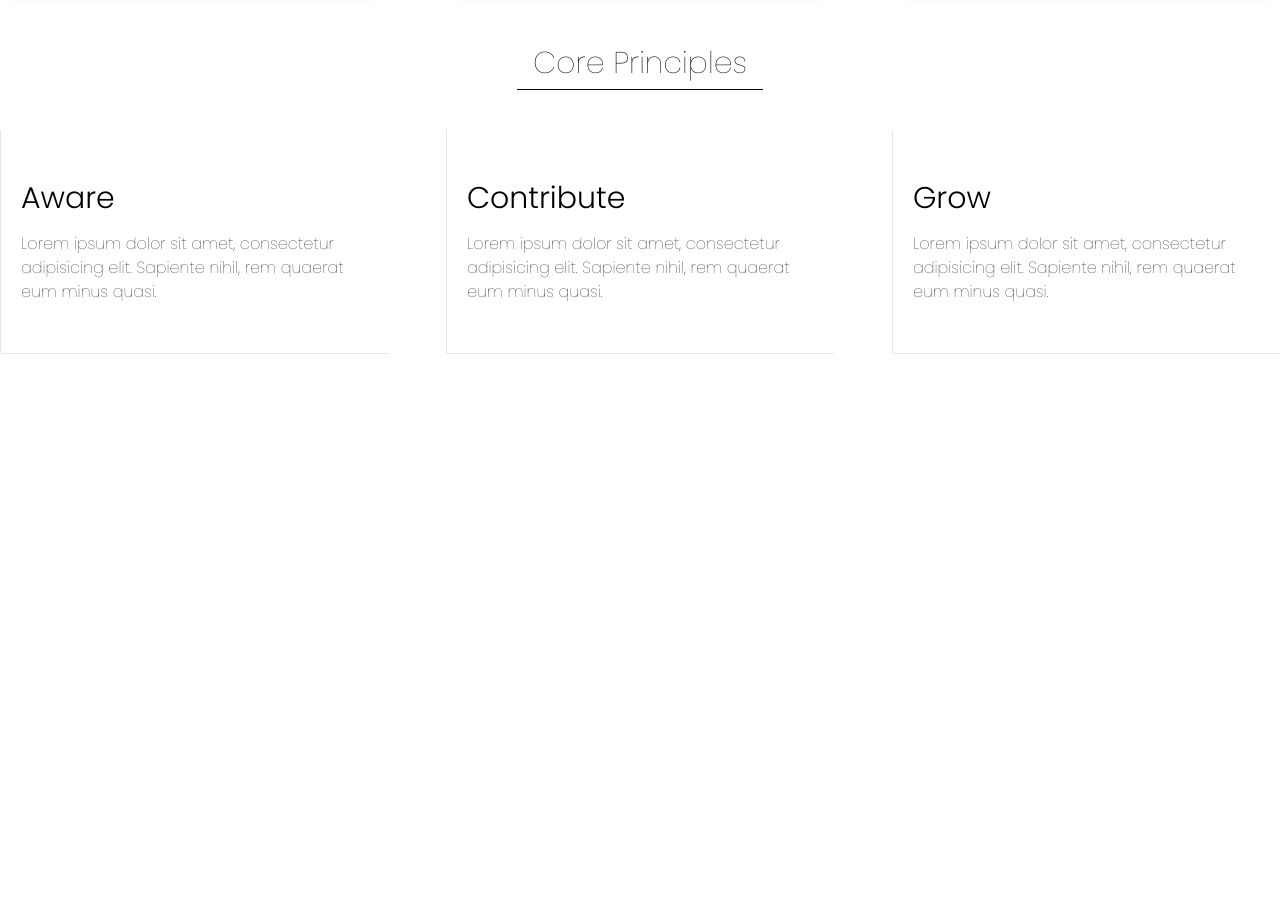
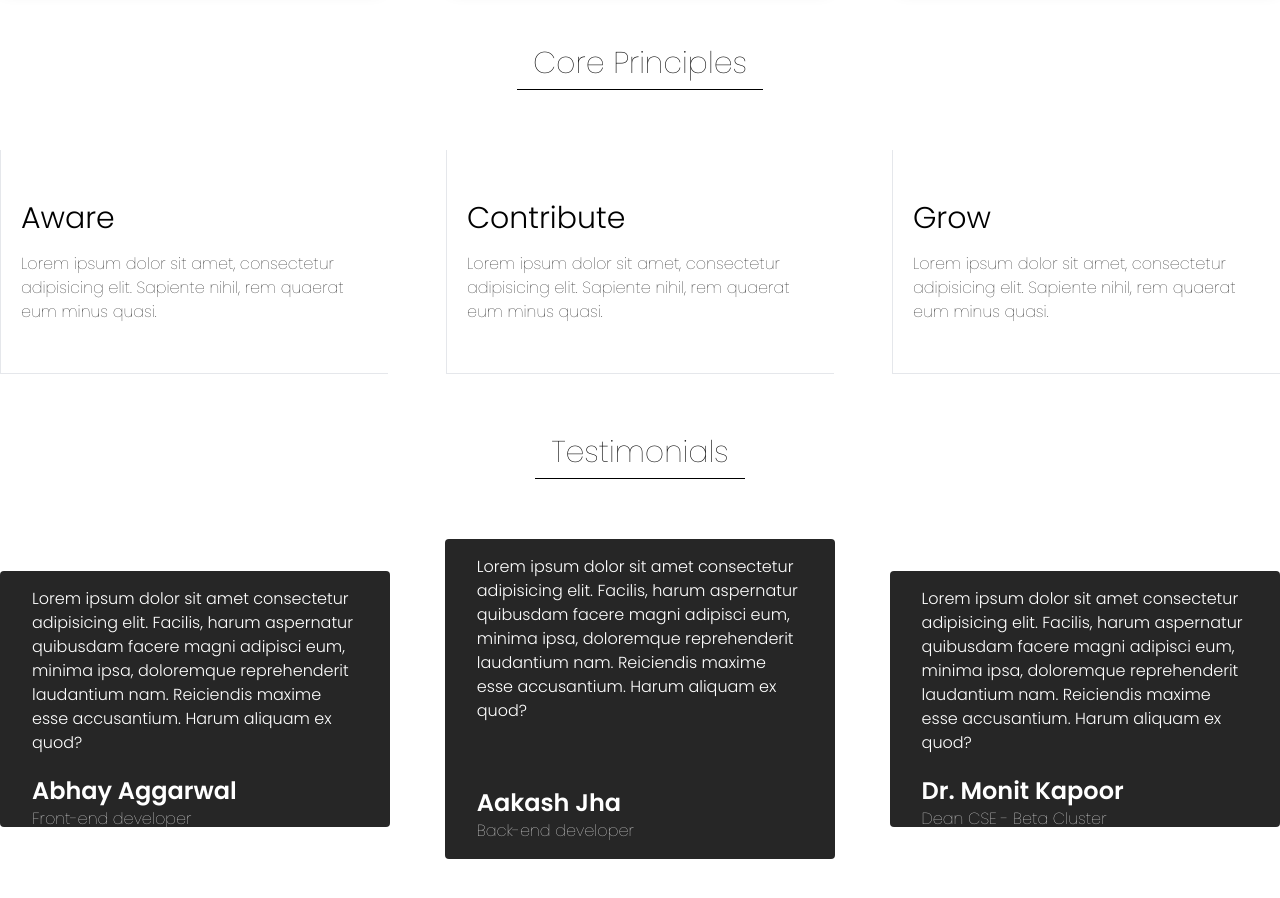
Before and after one commit to aakashj001/open-source-chandigarh, a React (Create React App) app: page / in a window 1280 px wide. Shown: the part 680-1578 px from the top of the page. Before the commit the page ends 1074 px from the top, so only its background shows below. Built offline with nearby package versions, Linux system fonts and the light colour scheme.

Commit message:
Testimonials Section completed

```diff
--- a/src/App.js
+++ b/src/App.js
@@ -3,6 +3,7 @@ import Community from './components/Community'
 import Core from './components/Core'
 import Main from './components/Main'
 import Navbar from './components/Navbar'
+import Testimonials from './components/Testimonials'
 
 function App() {
   return (
@@ -11,6 +12,7 @@ function App() {
       <Main />
       <Community />
       <Core />
+      <Testimonials />
     </div>
   )
 }
--- a/src/components/BasicCard.js
+++ b/src/components/BasicCard.js
@@ -2,7 +2,7 @@ import React from "react";
 
 function BasicCard({ title, description }) {
   return (
-    <div className="md:flex-[0.3_0_0%] h-56 flex flex-col px-5 justify-center border-l border-b">
+    <div className="md:flex-[0.3_0_0%] h-56 flex flex-col px-5 justify-center border-l border-b mx-10 my-5 md:mx-0">
       <font className="text-3xl font-light">{title}</font>
       <font className = 'font-thin mt-4'>
         Lorem ipsum dolor sit amet, consectetur adipisicing elit. Sapiente nihil, rem quaerat eum minus quasi.
--- a/src/components/Navbar.js
+++ b/src/components/Navbar.js
@@ -3,7 +3,7 @@ import { Link } from "react-router-dom";
 
 function Navbar() {
   return (
-    <div className="sticky top-0 bg-white flex w-screen items-center h-14 shadow-2xl">
+    <div className="sticky top-0 z-[99999] bg-white flex w-screen items-center h-14 shadow-2xl">
       <div className="flex flex-[0.4_0_0%] font-medium text-2xl ml-4">
         OpenSource Chandigarh
       </div>
@@ -13,7 +13,7 @@ function Navbar() {
         <Link to={"/"}>Projects</Link>
         <Link to={"/"}>Team</Link>
       </div>
-      <div className="flex flex-[0.4_0_0%] justify-end">
+      <div className="hidden md:flex flex-[0.4_0_0%] justify-end">
         <button className="bg-gray-800 rounded-xl px-4 py-2 font-semibold text-white text-xl mr-4">
           Start Contributing
         </button>
--- /dev/null
+++ b/src/components/TestCards.js
@@ -0,0 +1,19 @@
+import React from 'react'
+
+function TestCards({transform, name, designation}) {
+  return (
+    <div className={`lg:flex-[0.3_0_0%] rounded my-5 mx-10 lg:mx-0 bg-neutral-800 hover:scale-[1.02] transition ${transform ? 'lg:h-80 h-64' : 'h-64'} text-white px-8 py-4 flex flex-col justify-between`}>
+        <font className = 'text-md font-light'>
+            Lorem ipsum dolor sit amet consectetur adipisicing elit. Facilis, harum aspernatur quibusdam facere magni adipisci eum, minima ipsa, doloremque reprehenderit laudantium nam. Reiciendis maxime esse accusantium. Harum aliquam ex quod?
+        </font>
+        <div className='flex flex-row justify-between items-center mt-5'>
+            <div className='font-semibold flex-1 flex flex-col'>
+                <font className = 'text-2xl'>{name}</font>
+                <font className = 'font-thin'>{designation}</font>
+            </div>
+        </div>
+    </div>
+  )
+}
+
+export default TestCards
--- /dev/null
+++ b/src/components/Testimonials.js
@@ -0,0 +1,19 @@
+import React from 'react'
+import TestCards from './TestCards'
+
+function Testimonials() {
+  return (
+    <div className='container m-auto flex flex-col items-center justify-center'>
+        <font className = 'font-thin text-3xl border-b pb-2 px-4 border-b-black'>
+            Testimonials
+        </font>
+        <div className='flex flex-col lg:flex-row md:items-center my-10 justify-between w-full'>
+            <TestCards name={"Abhay Aggarwal"} designation = {"Front-end developer"}/>
+            <TestCards transform = {true} name = {"Aakash Jha"} designation = {'Back-end developer'}/>
+            <TestCards name={"Dr. Monit Kapoor"} designation = {"Dean CSE - Beta Cluster"}/>
+        </div>
+    </div>
+  )
+}
+
+export default Testimonials
```
